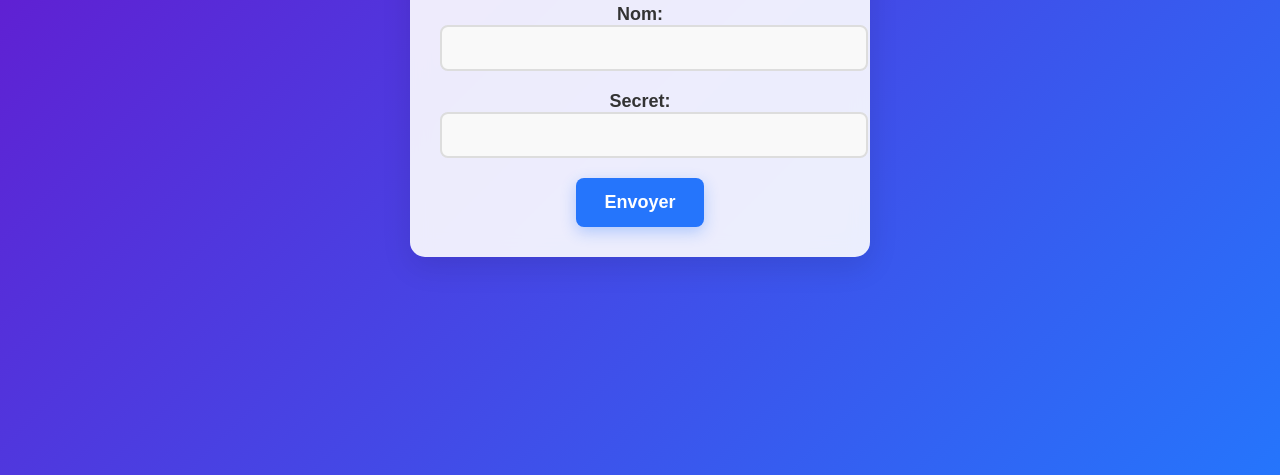
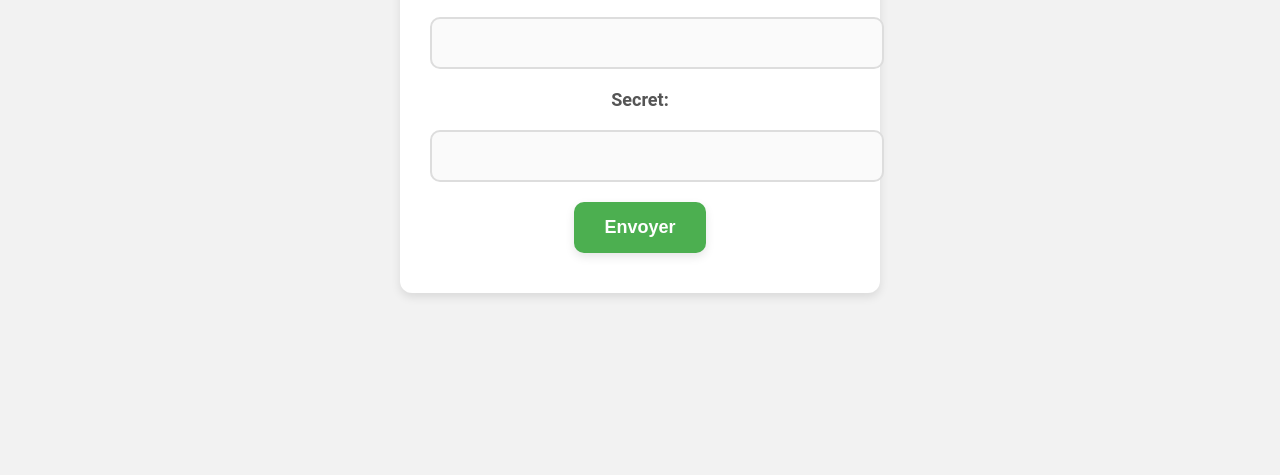
Before and after one commit to oussamaaa-coder/mon-site-formulaire, a plain HTML site: page index.html in a window 1280 px wide. Shown: the part 325-800 px from the top of the page. Drawn offline with Linux system fonts and the light colour scheme.

Commit message:
Update styles.css

```diff
--- a/styles.css
+++ b/styles.css
@@ -1,93 +1,99 @@
 /* Global styles */
 body {
-  font-family: 'Arial', sans-serif;
-  background: linear-gradient(135deg, #6a11cb, #2575fc);
+  font-family: 'Roboto', sans-serif;
+  background-color: #f2f2f2;
   margin: 0;
   padding: 0;
   display: flex;
   justify-content: center;
   align-items: center;
   height: 100vh;
-  color: white;
+  color: #333;
 }
 
 h1 {
-  font-size: 28px;
+  font-size: 32px;
+  color: #333;
+  margin-bottom: 20px;
+  font-weight: 700;
   text-align: center;
-  margin-bottom: 30px;
   letter-spacing: 1px;
 }
 
 /* Form container */
 .form-container {
-  background: rgba(255, 255, 255, 0.9);
-  padding: 30px;
-  border-radius: 15px;
-  box-shadow: 0 10px 30px rgba(0, 0, 0, 0.1);
+  background: #fff;
+  padding: 40px 30px;
+  border-radius: 12px;
+  box-shadow: 0 4px 10px rgba(0, 0, 0, 0.1);
   width: 100%;
-  max-width: 400px;
+  max-width: 420px;
   text-align: center;
-  backdrop-filter: blur(10px);
+  transition: all 0.3s ease-in-out;
+}
+
+.form-container:hover {
+  box-shadow: 0 12px 20px rgba(0, 0, 0, 0.15);
 }
 
 label {
   font-size: 18px;
-  margin-bottom: 8px;
-  text-align: left;
-  color: #333;
-  font-weight: bold;
+  color: #555;
+  display: block;
+  margin-bottom: 10px;
+  font-weight: 600;
 }
 
 input[type="text"] {
   width: 100%;
-  padding: 12px;
-  margin-bottom: 20px;
-  border-radius: 8px;
+  padding: 15px;
+  margin: 10px 0 20px;
+  border-radius: 10px;
   border: 2px solid #ddd;
   font-size: 16px;
-  background-color: #f9f9f9;
-  transition: all 0.3s ease-in-out;
+  background-color: #fafafa;
+  transition: 0.3s ease;
 }
 
 input[type="text"]:focus {
-  border-color: #2575fc;
+  border-color: #4caf50;
   outline: none;
-  background-color: #e6f3ff;
-  box-shadow: 0 0 8px rgba(37, 117, 252, 0.5);
+  background-color: #e8f5e9;
+  box-shadow: 0 0 8px rgba(76, 175, 80, 0.3);
 }
 
 button {
-  padding: 14px 28px;
+  padding: 15px 30px;
+  background-color: #4caf50;
   border: none;
-  border-radius: 8px;
-  background-color: #2575fc;
+  border-radius: 10px;
   color: white;
   font-size: 18px;
-  font-weight: bold;
+  font-weight: 600;
   cursor: pointer;
   transition: all 0.3s ease;
-  box-shadow: 0 5px 15px rgba(37, 117, 252, 0.3);
+  box-shadow: 0 4px 10px rgba(0, 0, 0, 0.1);
 }
 
 button:hover {
-  background-color: #1d62c2;
+  background-color: #45a049;
   transform: translateY(-2px);
-  box-shadow: 0 8px 18px rgba(37, 117, 252, 0.4);
+  box-shadow: 0 8px 15px rgba(0, 0, 0, 0.15);
 }
 
 button:active {
   transform: translateY(0);
-  box-shadow: 0 5px 15px rgba(37, 117, 252, 0.3);
+  box-shadow: 0 4px 10px rgba(0, 0, 0, 0.1);
 }
 
 /* Responsive design */
 @media (max-width: 500px) {
   .form-container {
-    padding: 20px;
+    padding: 25px 20px;
   }
 
   h1 {
-    font-size: 24px;
+    font-size: 28px;
   }
 
   input[type="text"], button {
```
